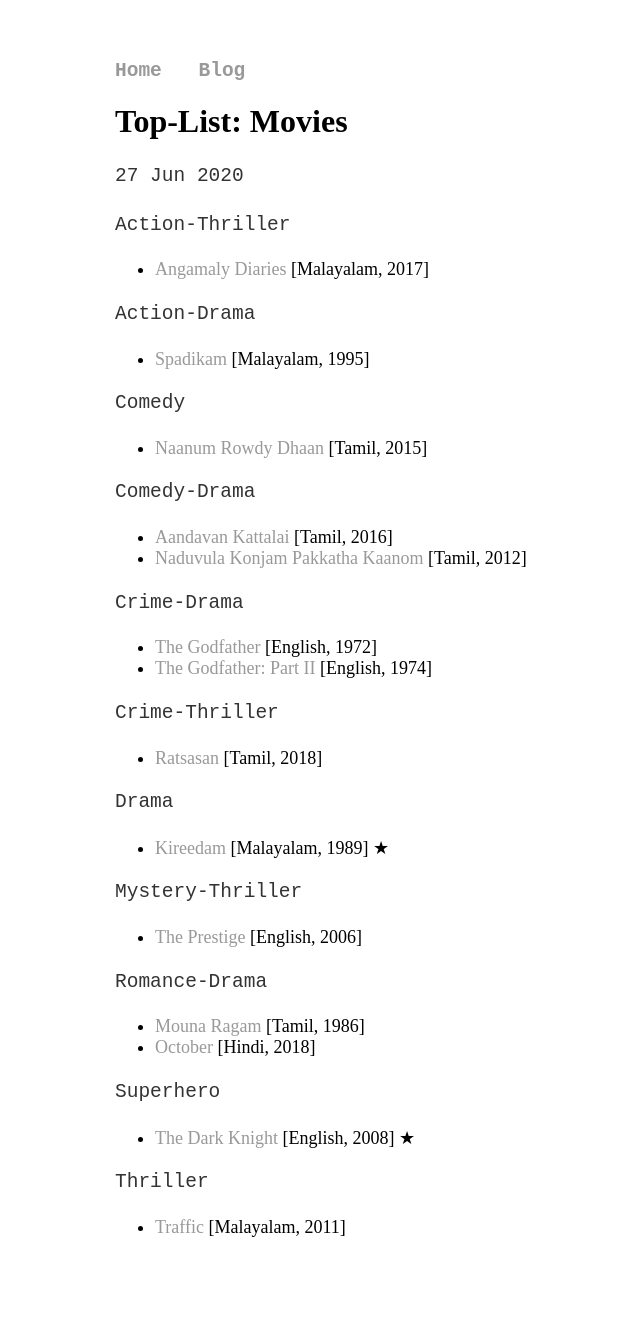
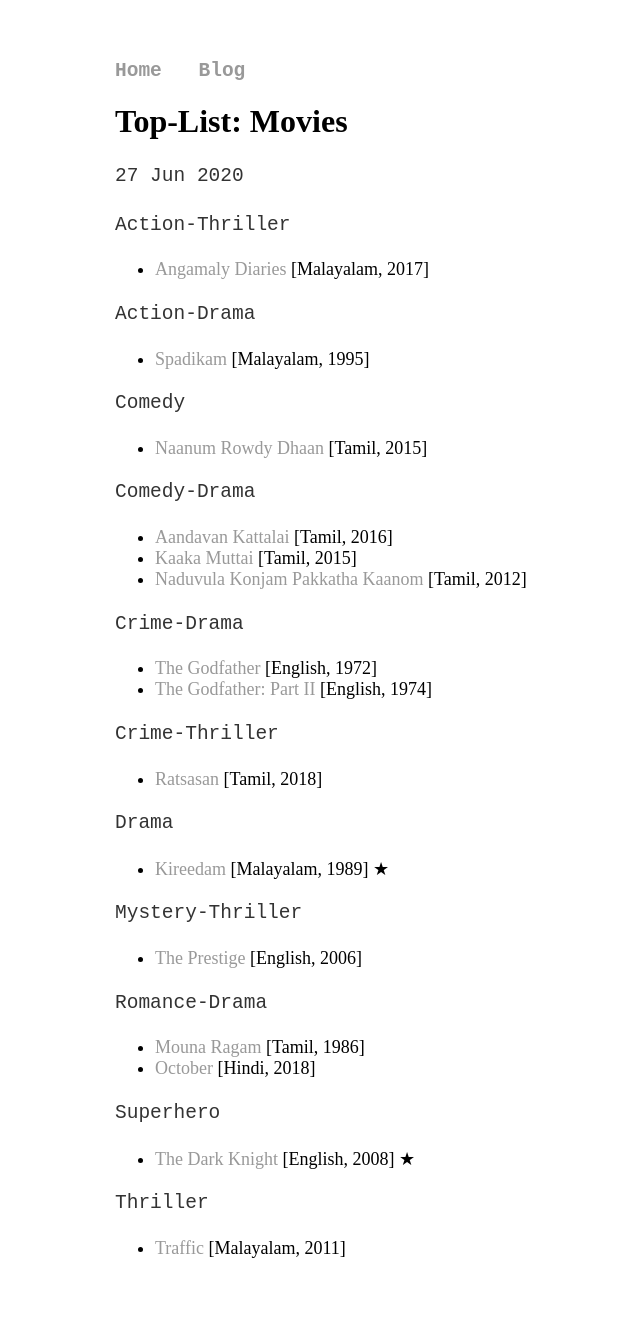
Before and after one commit to joe019/joe019.github.io, a Jekyll site: the page built from _posts/2020-06-27-movies.md, in a window 1280 px wide. Shown: the whole page, without its empty margins (45-685 px from the left). Built offline with Jekyll 4.4.1, drawn with Linux system fonts in a browser that asks for light colours; before the commit the page ends 1298 px from its top, so only the background shows below that.

Commit message:
Added Kaaka Muttai

```diff
--- a/_posts/2020-06-27-movies.md
+++ b/_posts/2020-06-27-movies.md
@@ -15,6 +15,7 @@
 
 Comedy-Drama
 * [Aandavan Kattalai](https://www.sunnxt.com/tamil-movie/detail/26183/aandavan-kattalai/) [Tamil, 2016]
+* [Kaaka Muttai](https://www.hotstar.com/in/movies/kaaka-muttai/1000070415/) [Tamil, 2015]
 * [Naduvula Konjam Pakkatha Kaanom](https://www.sunnxt.com/movie/detail/7086) [Tamil, 2012]
 
 Crime-Drama
```
